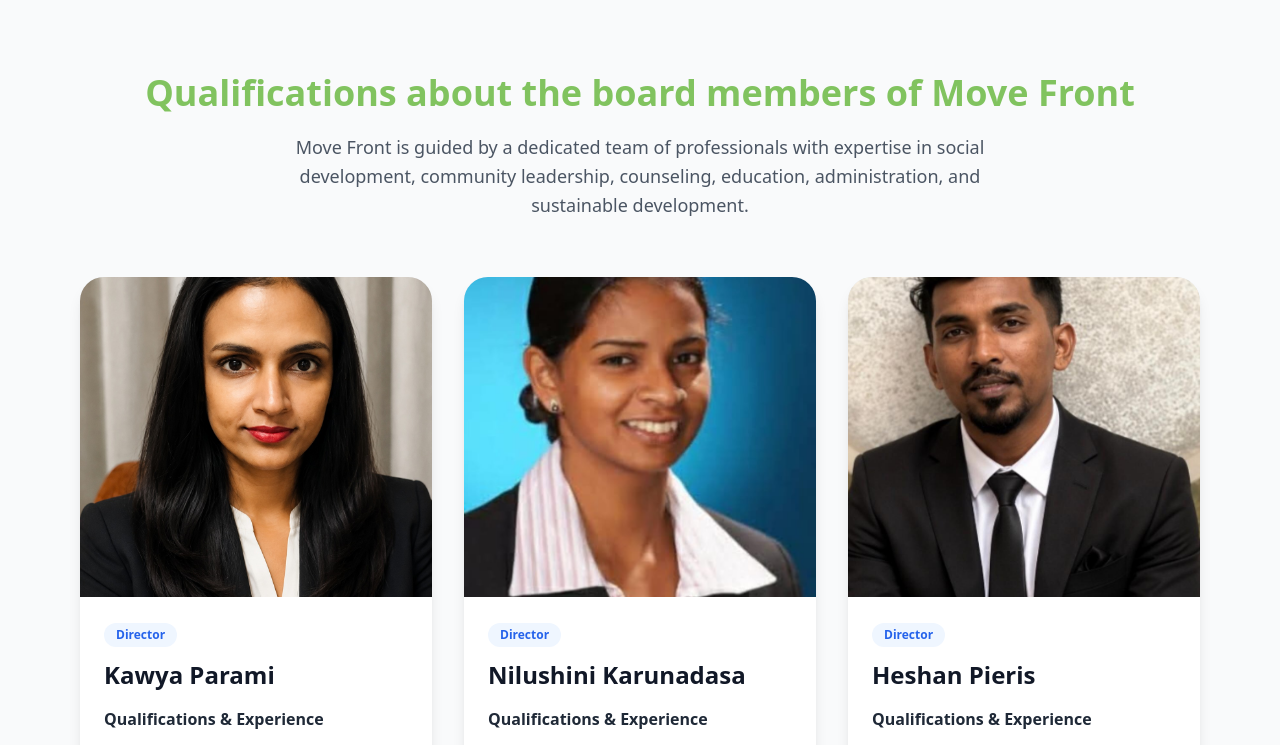
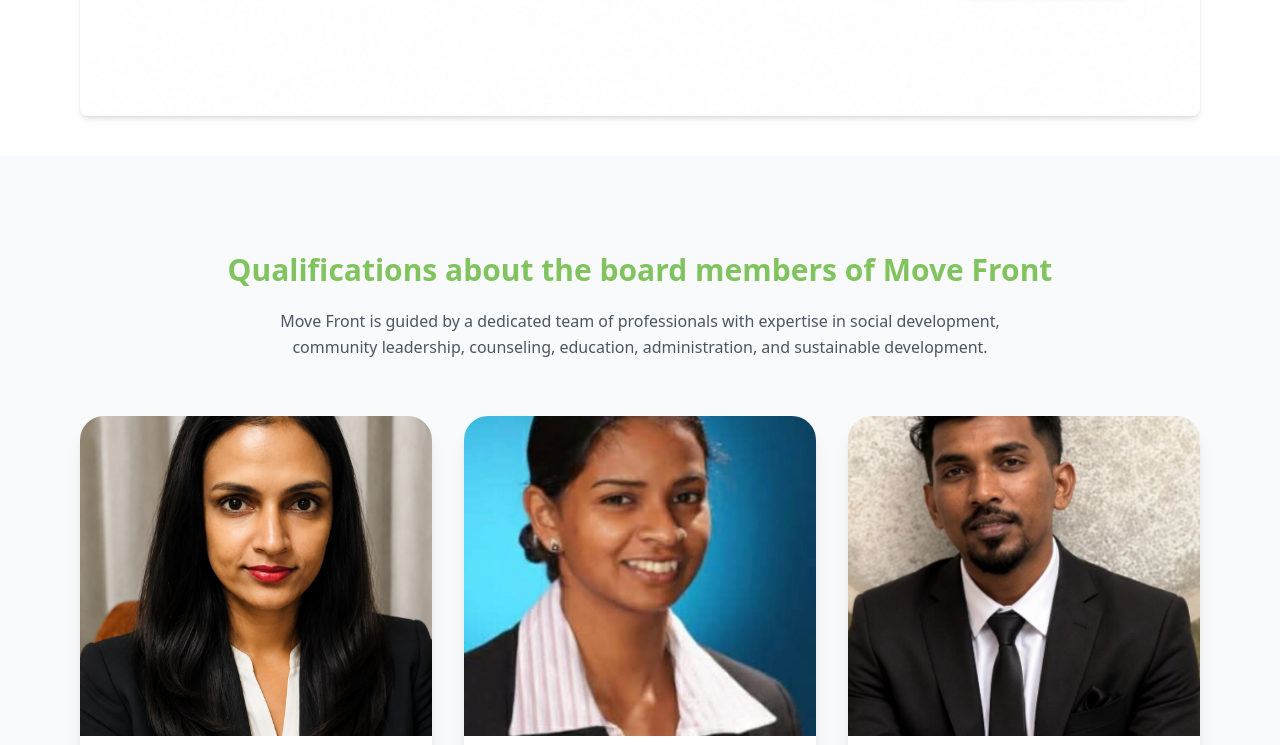
Before and after one commit to supunpramod/Move-Front-Institution, a React (Vite) app: page /about in a window 1280 px wide. Shown: the part 2185-2930 px from the top of the page. Built offline with nearby package versions, Linux system fonts and the light colour scheme.

Commit message:
Refactor code structure for improved readability and maintainability

```diff
--- a/src/pages/About.jsx
+++ b/src/pages/About.jsx
@@ -1,6 +1,6 @@
 import Section from "../components/Section";
 import Card from "../components/Card";
-import orgImage from "../assets/org.png";
+import orgImage from "../assets/org2.png";
 import kawyaImage from "../assets/Kawya parami.jpeg";
 import NilushiniImage from "../assets/Nilushini Karunadasa.jpeg";
 import HeshanImage from "../assets/Heshan pieris.jpeg";
@@ -146,11 +146,11 @@
         <div className="text-center mb-14">
 
 
-          <h2 className="mt-4 text-4xl  font-bold text-primary ">
+          <h2 className="mt-4 text-2xl  md:text-3xl  font-bold text-primary ">
             Qualifications about the board members of Move Front
           </h2>
 
-          <p className="mt-5 max-w-3xl mx-auto text-gray-600 text-lg leading-relaxed">
+          <p className="mt-5 max-w-3xl mx-auto text-gray-600 text-base leading-relaxed">
             Move Front is guided by a dedicated team of professionals with
             expertise in social development, community leadership, counseling,
             education, administration, and sustainable development.
@@ -175,7 +175,7 @@
 
               {/* Content */}
               <div className="p-6">
-                <span className="inline-block px-3 py-1 text-xs font-semibold bg-blue-50 text-blue-600 rounded-full mb-3">
+                <span className="inline-block px-3 py-1 text-base font-semibold bg-blue-50 text-primary rounded-full mb-3">
                   {member.position}
                 </span>
 
@@ -194,7 +194,7 @@
                         key={idx}
                         className="flex items-start text-sm text-gray-600"
                       >
-                        <span className="text-blue-600 mr-2 mt-1">•</span>
+                        <span className="text-secondary mr-2 mt-1">•</span>
                         <span>{item}</span>
                       </li>
                     ))}
```
Also changed, not shown: src/assets/org2.png (added).
